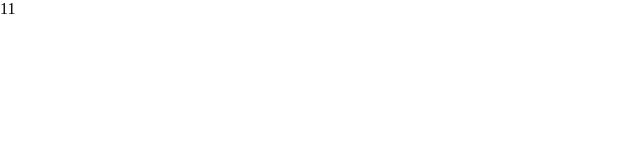
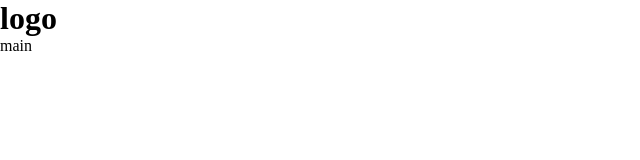
Before and after one commit to sookidak/myproject, a plain HTML site: page index.html in a window 1280 px wide. Shown: the whole page, without its empty margins (0-640 px from the left). Drawn offline with Linux system fonts and the light colour scheme.

Commit message:
reset-modify

```diff
--- a/css/reset.css
+++ b/css/reset.css
@@ -15,12 +15,6 @@ h1 {
 
 /* Grouping content
    ========================================================================== */
-
-/**
- * 1. Add the correct box sizing in Firefox.
- * 2. Show the overflow in Edge and IE.
- */
-
 hr {
   box-sizing: content-box; /* 1 */
   height: 0; /* 1 */
--- a/index.html
+++ b/index.html
@@ -8,8 +8,11 @@
     <title>myproject</title>
 </head>
 <body>
+    <header class="header">
+        <h1>logo</h1>
+    </header>
     <section class="container">
-        11
+        main
     </section>
 </body>
 </html>
```
